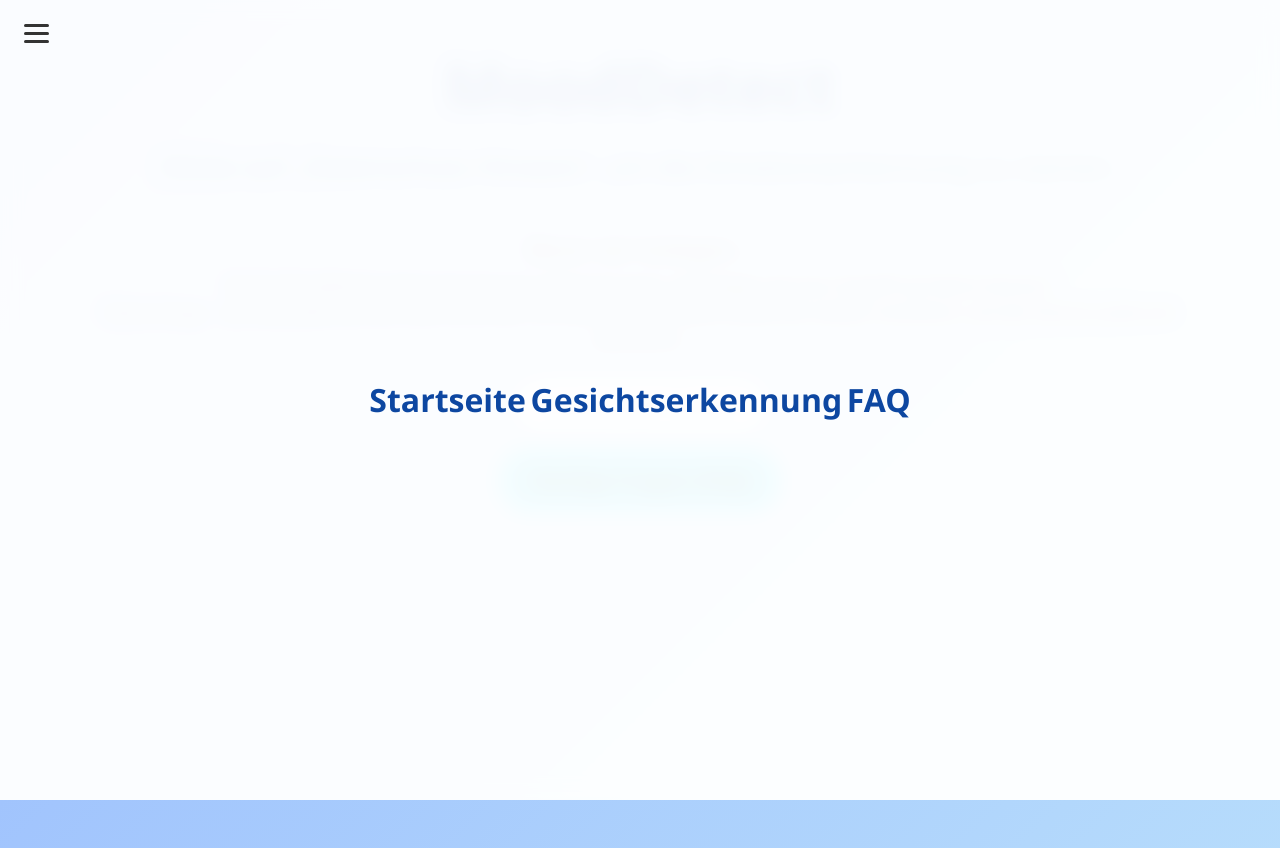
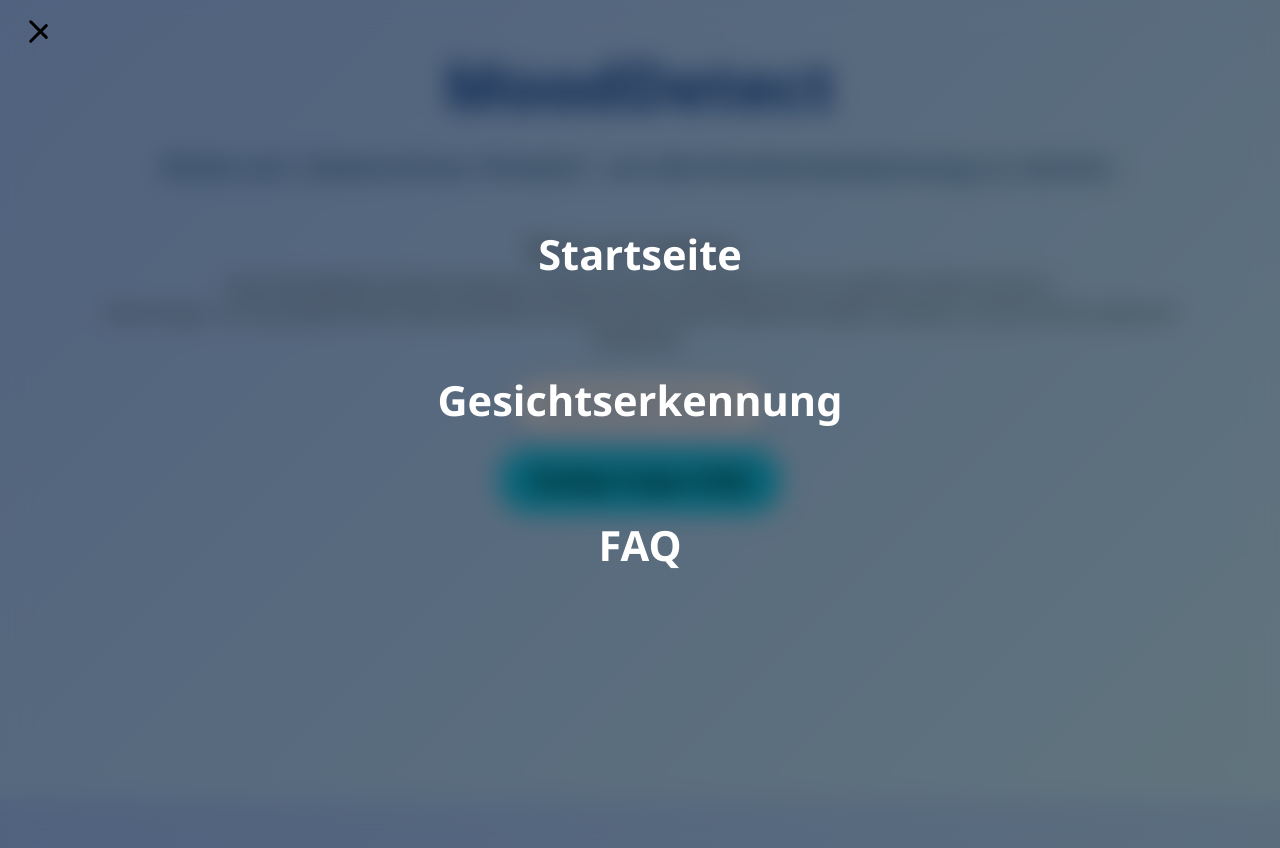
Before and after one commit to MxrajS/MoodDetect, a plain HTML site: page startpage.html in a window 1280 px wide. Both pictures are taken after a click on the button "Menü öffnen". Drawn offline with Linux system fonts and the light colour scheme.

Commit message:
nav-bar fehler behoben, funktionfähig.

```diff
--- /dev/null
+++ b/css/navbar.css
@@ -0,0 +1,75 @@
+ #hamburger-toggle {
+     position: absolute;
+     top: 20px;
+     left: 20px;
+     z-index: 1000;
+     background: none;
+     border: none;
+     display: flex;
+     flex-direction: column;
+     gap: 6px;
+     cursor: pointer;
+ }
+
+ .hamburger-line {
+     width: 25px;
+     height: 3px;
+     background-color: #000;
+     border-radius: 2px;
+     transition: all 0.3s ease;
+ }
+
+ #hamburger-toggle.open .hamburger-line:nth-child(1) {
+     transform: rotate(45deg) translate(5px, 5px);
+ }
+
+ #hamburger-toggle.open .hamburger-line:nth-child(2) {
+     opacity: 0;
+ }
+
+ #hamburger-toggle.open .hamburger-line:nth-child(3) {
+     transform: rotate(-45deg) translate(5px, -5px);
+ }
+
+ #nav-overlay {
+     position: fixed;
+     top: 0;
+     left: 0;
+     width: 100%;
+     height: 100%;
+     background-color: rgba(0, 0, 0, 0.5);
+     display: flex;
+     justify-content: center;
+     align-items: center;
+     opacity: 0;
+     transform: scale(0.9);
+     pointer-events: none;
+     transition: opacity 0.3s ease, transform 0.3s ease;
+     z-index: 999;
+ }
+
+ #nav-overlay.active {
+     opacity: 1;
+     transform: scale(1.3);
+     pointer-events: auto;
+ }
+
+ .nav-links {
+     display: flex;
+     flex-direction: column;
+     gap: 2rem;
+     align-items: center;
+     text-align: center;
+ }
+
+ .nav-links a {
+     color: white;
+     font-size: 2rem;
+     font-weight: bold;
+     text-decoration: none;
+     transition: color 0.2s ease;
+ }
+
+ .nav-links a:hover {
+     color: #00bfff;
+ }
--- /dev/null
+++ b/navbar.html
@@ -0,0 +1,27 @@
+<!DOCTYPE html>
+<html lang="en">
+<head>
+    <meta charset="UTF-8">
+    <meta name="viewport" content="width=device-width, initial-scale=1.0">
+    <title>Document</title>
+    <link rel="stylesheet" href="./css/navbar.css">
+</head>
+<body>
+
+<!-- Hamburger Button -->
+<button id="hamburger-toggle" aria-label="Menü öffnen">
+  <div class="hamburger-line"></div>
+  <div class="hamburger-line"></div>
+  <div class="hamburger-line"></div>
+</button>
+
+<!-- Overlay Menü -->
+<div id="nav-overlay" class="nav-overlay">
+  <div class="nav-links">
+    <a href="startpage.html">Startseite</a>
+    <a href="index.html">Gesichtserkennung</a>
+    <a href="faq.html">FAQ</a>
+  </div>
+</div>
+</body>
+</html>
--- a/startpage.html
+++ b/startpage.html
@@ -8,30 +8,18 @@
   <link rel="stylesheet" href="./Bootstrap/bootstrap-5.3.5-dist/bootstrap-5.3.5-dist/css/bootstrap.min.css">
   <link rel="stylesheet" href="./css/style.css">
   <link rel="stylesheet" href="./css/startpage.css">
+  <link rel="stylesheet" href="./css/navbar.css">
 </head>
 
 <body>
-<button id="hamburger-toggle" class="btn position-absolute top-0 start-0 m-3 p-2" aria-label="Menü öffnen">
-  <div class="hamburger-line"></div>
-  <div class="hamburger-line"></div>
-  <div class="hamburger-line"></div>
-</button>
 
-<div id="nav-overlay" class="nav-overlay">
-  <div class="nav-links">
-    <a href="startpage.html">Startseite</a>
-    <a href="index.html">Gesichtserkennung</a>
-    <a href="faq.html">FAQ</a>
-  </div>
-</div>
-
+  <!-- 🧩 Navbar wird hier reingeladen -->
+  <div id="navbar"></div>
 
   <div class="container text-center mt-5">
-    <!-- Titel & Slogan -->
     <h1>MoodDetect</h1>
     <p class="lead">Klicke auf <strong>„Datenschutz Hinweis“</strong>, um die Emotionserkennung zu starten.</p>
 
-    <!-- Zustimmung & Datenschutz Hinweis -->
     <div class="mt-5">
       <h4>Bevor wir loslegen...</h4>
       <p>
@@ -40,7 +28,6 @@
         die Kamera jederzeit blockieren.
       </p>
 
-      <!-- Buttons grouped for spacing -->
       <div class="d-flex flex-column align-items-center gap-3 mt-4">
         <button id="privacy-hint" class="btn btn-outline-primary highlight-btn">Datenschutz Hinweis</button>
         <a href="faq.html" class="btn btn-info highlight-btn">Häufige Fragen (FAQ)</a>
@@ -48,20 +35,47 @@
       </div>
     </div>
 
-    <!-- Kamera-Box mit Video (Raw Footage) -->
     <div id="camera-box" class="camera-container mt-5" style="display: none;">
       <video id="video" autoplay playsinline></video>
     </div>
 
-    <!-- Fehlerausgabe -->
     <p id="error-message" class="text-danger mt-3"></p>
   </div>
 
-  <!-- Scripts -->
+  <!-- 📦 Scripts -->
   <script src="./Bootstrap/bootstrap-5.3.5-dist/bootstrap-5.3.5-dist/js/bootstrap.bundle.min.js"></script>
   <script src="./js/startpage.js"></script>
   <script src="./js/face-api.min.js"></script>
   <script src="./js/script.js"></script>
+
+  <!-- 🧩 Navbar nachladen -->
+  <script>
+    fetch("navbar.html")
+      .then(response => response.text())
+      .then(data => {
+        document.getElementById("navbar").innerHTML = data;
+
+        // Skript direkt nach dem Einfügen ausführen
+        const script = document.createElement("script");
+        script.textContent = `
+          const hamburger = document.getElementById("hamburger-toggle");
+          const overlay = document.getElementById("nav-overlay");
+
+          hamburger.addEventListener("click", () => {
+            hamburger.classList.toggle("open");
+            overlay.classList.toggle("active");
+          });
+
+          overlay.addEventListener("click", (e) => {
+            if (e.target === overlay) {
+              hamburger.classList.remove("open");
+              overlay.classList.remove("active");
+            }
+          });
+        `;
+        document.body.appendChild(script);
+      });
+  </script>
+
 </body>
-
 </html>
```
Also changed, not shown: emotionsseite.html (+31 -0 lines), faq.html (+30 -6 lines), index.html (+34 -14 lines), 1 other file.
